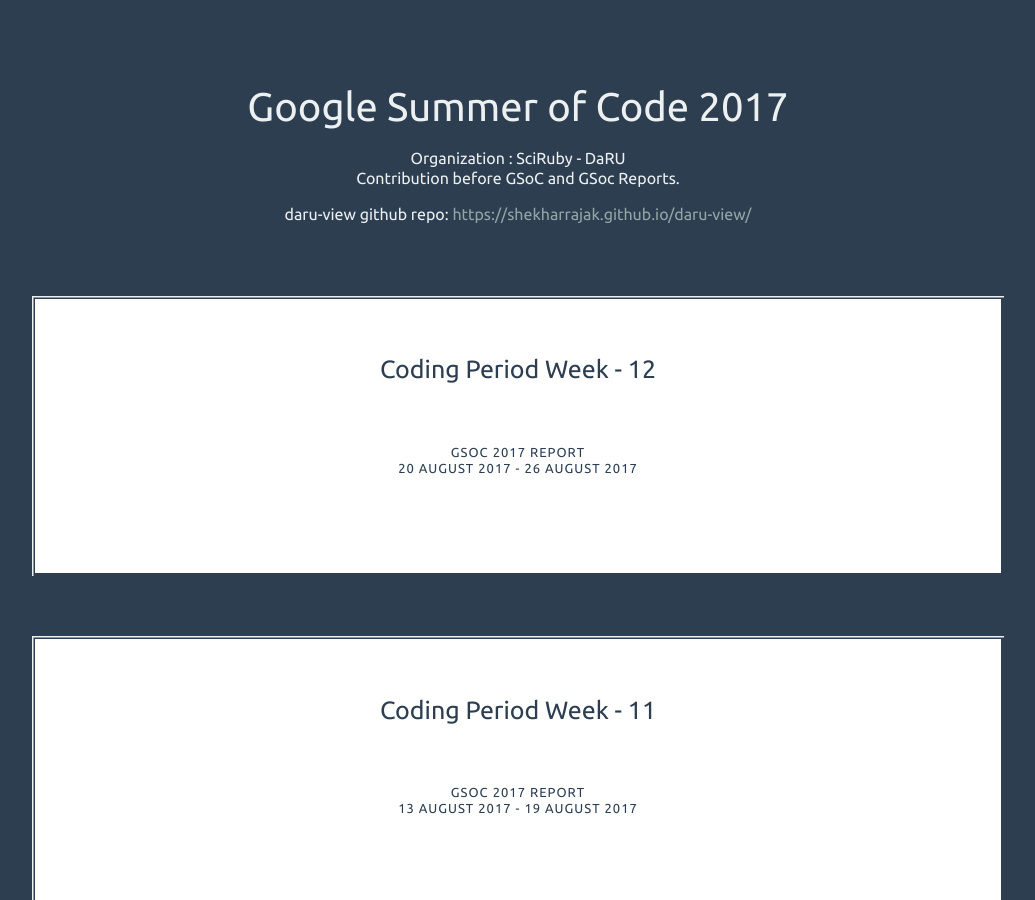
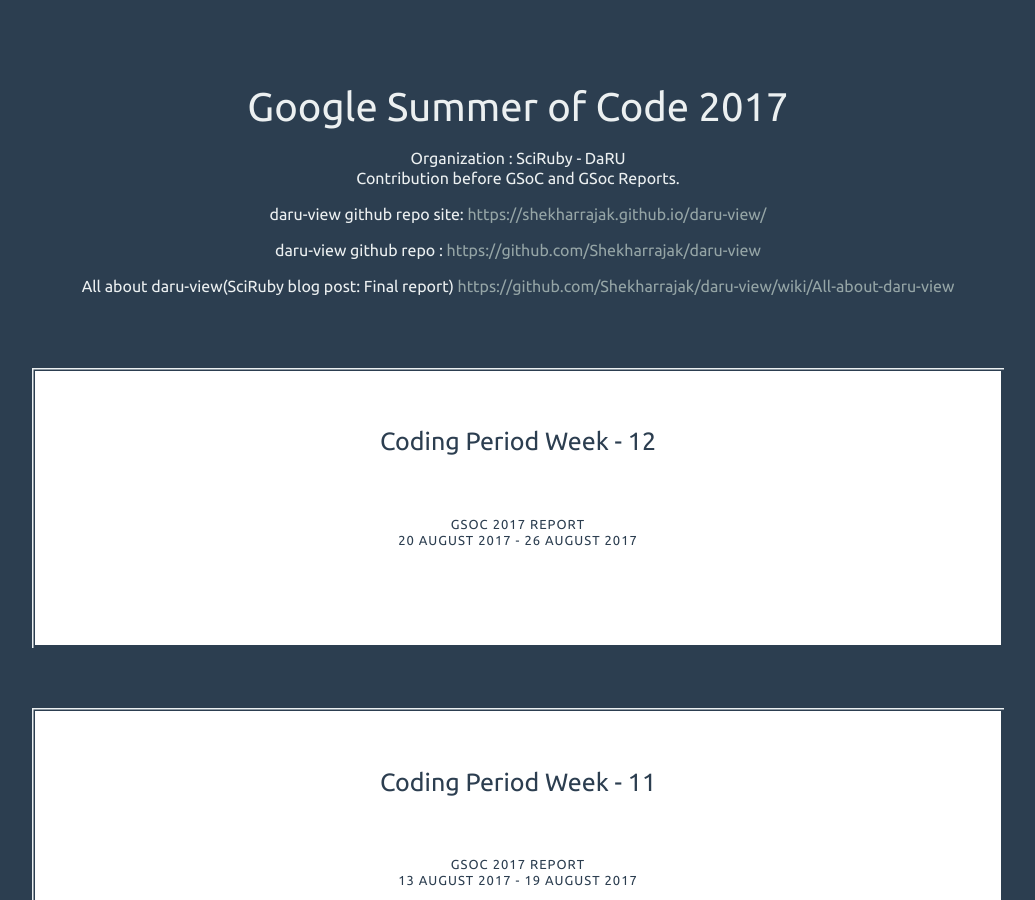
Before and after one commit to Shekharrajak/shekharrajak.github.io, a Jekyll site: the page built from gsoc_2017_posts.md, in a window 1280 px wide and 900 px high. Shown: the whole window, without its empty margins (122-1157 px from the left). Built offline with Jekyll 4.4.1, drawn with Linux system fonts in a browser that asks for light colours; nearby versions of some CDN libraries.

Commit message:
final report link added

```diff
--- a/gsoc_2017_posts.md
+++ b/gsoc_2017_posts.md
@@ -9,7 +9,9 @@
 			<header class="codrops-header">
 				<h1> Google Summer of Code 2017</h1>
 				<p> Organization : SciRuby - DaRU <br> Contribution before GSoC and GSoc Reports. </p>
-        <p> daru-view github repo: <a href="https://shekharrajak.github.io/daru-view/">https://shekharrajak.github.io/daru-view/</a> </p>
+        <p> daru-view github repo site: <a href="https://shekharrajak.github.io/daru-view/">https://shekharrajak.github.io/daru-view/</a> </p>
+        <p> daru-view github repo : <a href="https://github.com/Shekharrajak/daru-view">https://github.com/Shekharrajak/daru-view</a> </p>
+        <p> All about daru-view(SciRuby blog post: Final report) <a href="https://github.com/Shekharrajak/daru-view/wiki/All-about-daru-view">https://github.com/Shekharrajak/daru-view/wiki/All-about-daru-view</a> </p>
 			</header>
 
       <section class="demo-1">
```
